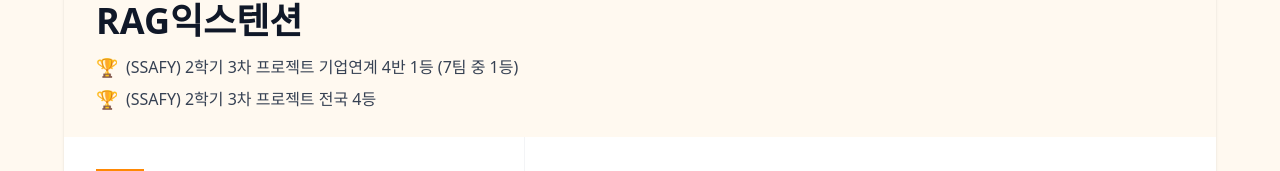
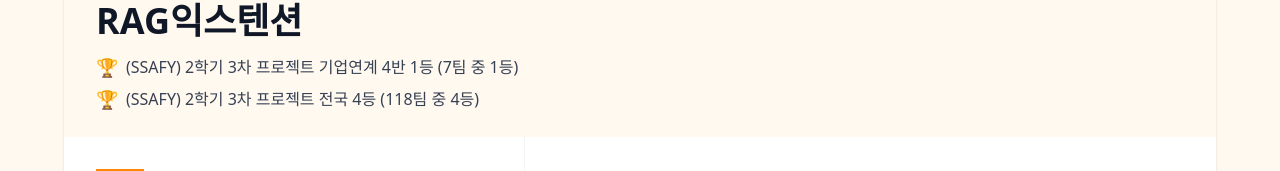
Before and after one commit to m0304s/portfolio, a React (Vite) app: page /projects/1 in a window 1280 px wide. Shown: the part 167-338 px from the top of the page. Built offline with nearby package versions, Linux system fonts and the light colour scheme.

Commit message:
[CHORE] update portfolio

```diff
--- a/src/data/projects.js
+++ b/src/data/projects.js
@@ -4,7 +4,7 @@
         title: "RAG익스텐션",
         result: [
             "(SSAFY) 2학기 3차 프로젝트 기업연계 4반 1등 (7팀 중 1등)",
-            "(SSAFY) 2학기 3차 프로젝트 전국 4등"
+            "(SSAFY) 2학기 3차 프로젝트 전국 4등 (118팀 중 4등)"
         ],
         summary: "RAG 기반 챗봇 서비스 플랫폼",
         description: "레티나 서비스 내 RAG 기반 챗봇 서비스를 제공하는 플랫폼으로, (주)히비스와 협력하여 진행한 프로젝트입니다.\n사용자가 업로드한 파일 내 이미지까지 설명하는 고성능 RAG 시스템을 구현하였습니다.",
```
